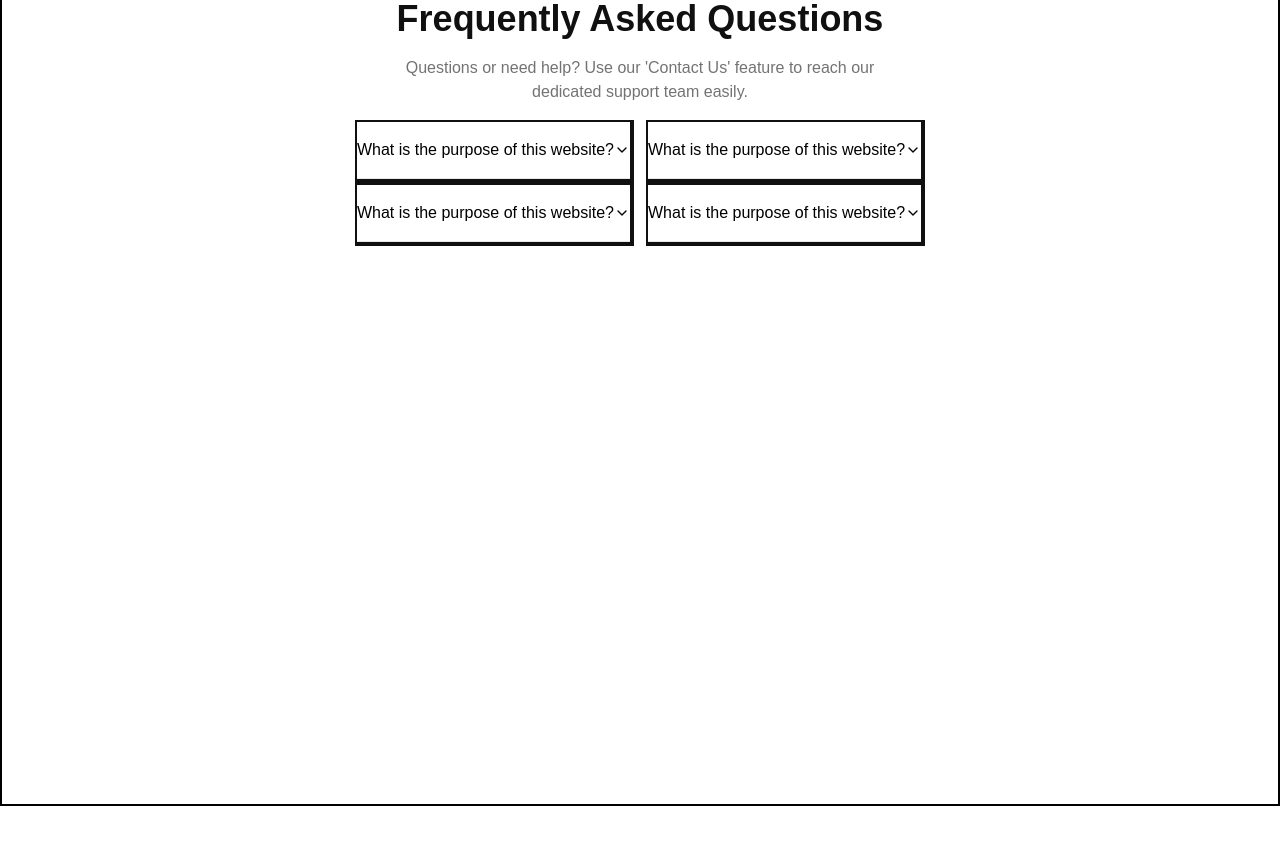
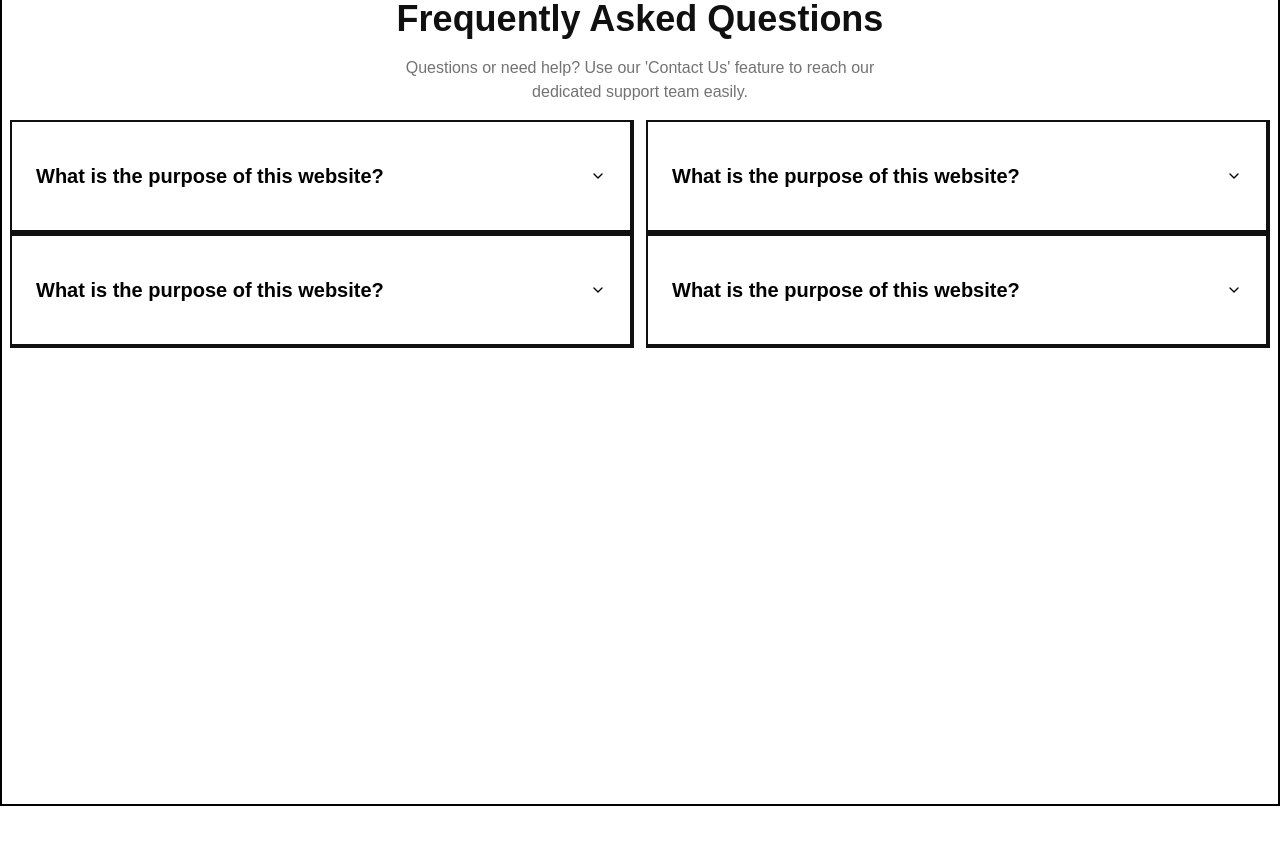
Before and after one commit to takachan0012/levelUp, a React (Vite) app: page / in a window 1280 px wide. Shown: the part 5840-6684 px from the top of the page. Built offline with nearby package versions, Linux system fonts and the light colour scheme; a web font is replaced by a local one.

Commit message:
feat: add state isOpen to trigger bg-color accrodion root

```diff
--- a/src/components/ui/fragments/faq.jsx
+++ b/src/components/ui/fragments/faq.jsx
@@ -1,23 +1,36 @@
-import React, { forwardRef } from "react";
+import React, { useState } from "react";
 import {
     Accordion,
     AccordionItem,
     AccordionTrigger,
     AccordionContent,
 } from "@/components/ui/accordion"
+import { cn } from "@/lib/utils";
 
-const Faq = forwardRef(({ className, ...props }, ref) => (
-    <Accordion type="single" collapsible className="w-full border-t-2 border-r-4 border-b-4 border-l-2 border-[#101010]">
-        <AccordionItem value={props.value}>
-            <AccordionTrigger>What is the purpose of this website?</AccordionTrigger>
-            <AccordionContent>
-                <p>
-                    This website is designed to provide information about the different types of
-                </p>
-            </AccordionContent>
-        </AccordionItem>
-    </Accordion>
-))
+const Faq = (props) => {
+    const [isOpen, setIsOpen] = useState(false);
+    return (
+        <Accordion type="single"
+            collapsible
+            className={cn("border-t-2 border-r-4 border-b-4 border-l-2 border-[#101010] p-6 w-[624px] h-fit", isOpen ? "bg-[#FFB81E]" : "")}
+        >
+            <AccordionItem
+                value={props.value}
+                className="border-b-0 data-[state=open]:bg-[#FFB81E]"
+            >
+                <AccordionTrigger
+                    className="font-bold text-[20px] leading-7"
+                    onClick={() => setIsOpen(!isOpen)}
+                >What is the purpose of this website?</AccordionTrigger>
+                <AccordionContent className="border-b-0 border-t-2 p-6">
+                    <p>
+                        This website is designed to provide information about the different types of
+                    </p>
+                </AccordionContent>
+            </AccordionItem>
+        </Accordion >
+    )
+}
 
 Faq.displayName = "Faq"
 
```
